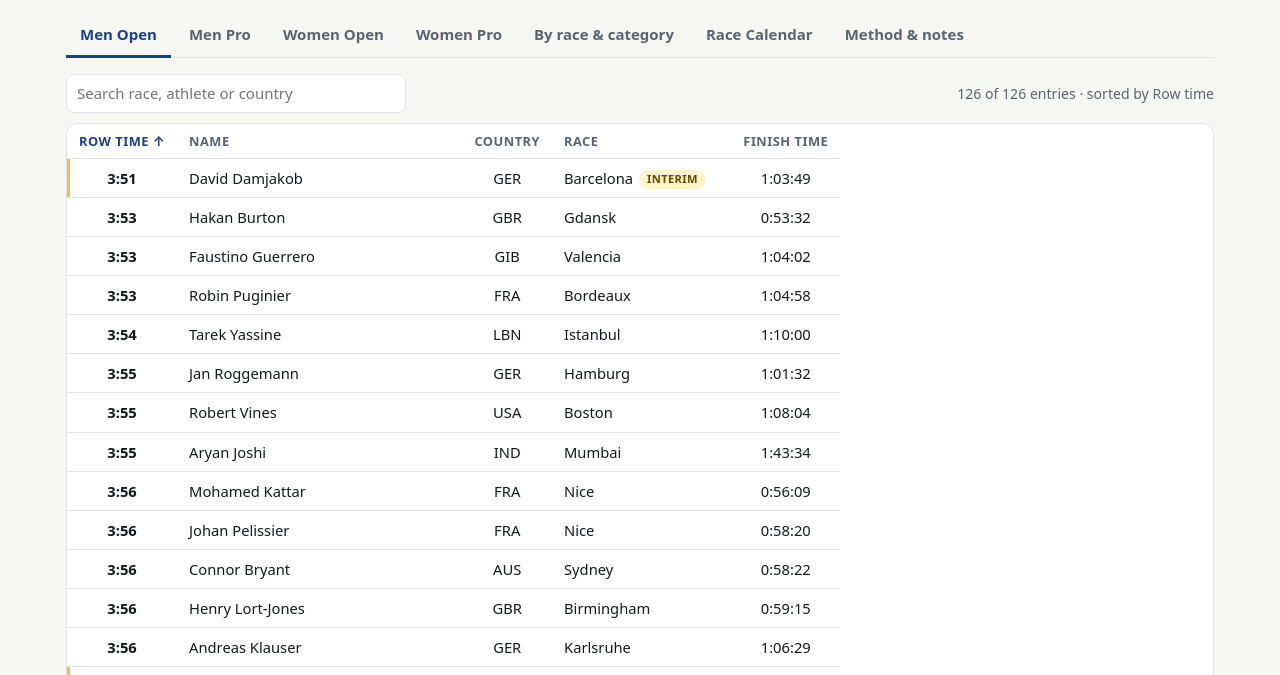
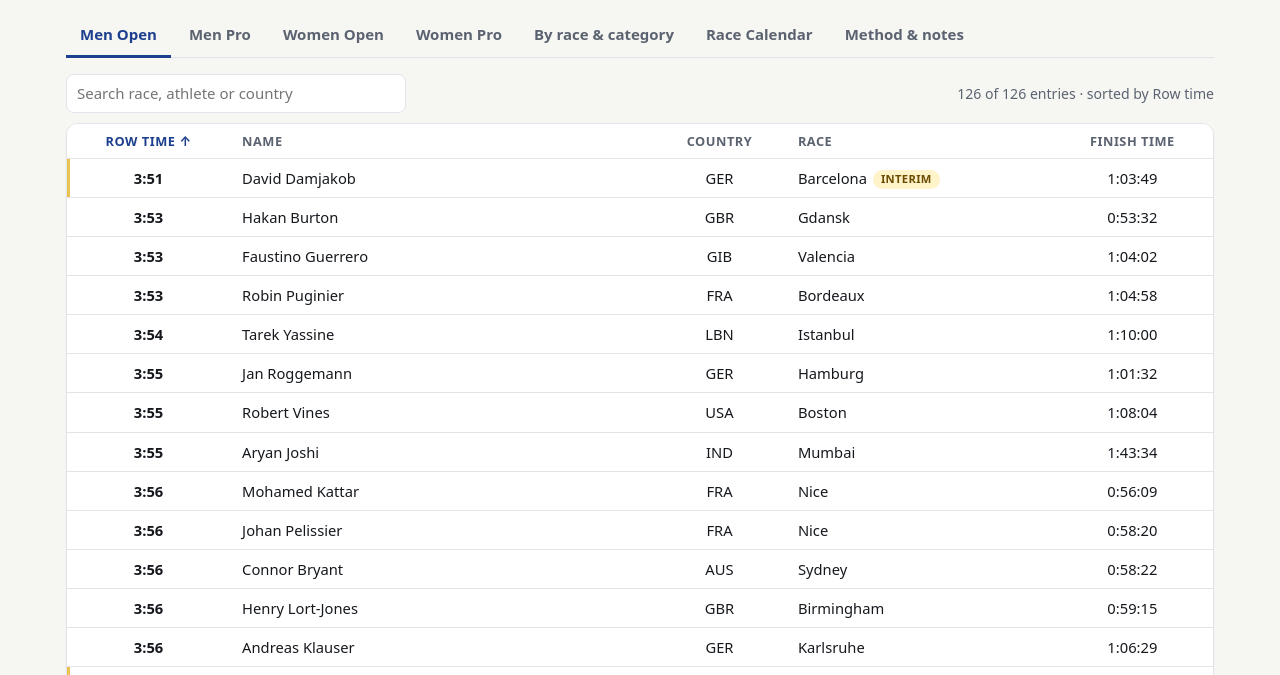
Before and after one commit to davids-agentic-git/hyrox-season9-rowing, a plain HTML site: page index.html in a window 1280 px wide. Shown: the part 115-790 px from the top of the page. Drawn offline with Linux system fonts and the light colour scheme.

Commit message:
Show tables at full length instead of in scrollable boxes
The division tabs and the race calendar no longer sit in a fixed-height
scroll box; they render in full on the page, in the same style as the
By race & category tables.

Co-Authored-By: Claude Sonnet 5.5 <noreply@anthropic.com>

```diff
--- a/index.html
+++ b/index.html
@@ -47,7 +47,6 @@ h3 { font-size: 1rem; margin: 20px 0 6px; }
 .toolbar input[type=search] { flex: 1 1 220px; max-width: 340px; }
 .count { color: var(--muted); font-size: .88rem; margin-left: auto; }
 .tablewrap { background: var(--surface); border: 1px solid var(--line); border-radius: 12px; overflow: auto; box-shadow: var(--shadow); }
-.tablewrap.tall { max-height: 72vh; }
 table { border-collapse: collapse; width: 100%; font-size: .92rem; }
 th, td { padding: 8px 12px; text-align: left; border-bottom: 1px solid var(--line); vertical-align: top; }
 thead th { position: sticky; top: 0; background: var(--surface); z-index: 1; white-space: nowrap; font-size: .8rem; text-transform: uppercase; letter-spacing: .04em; color: var(--muted); box-shadow: inset 0 -1px 0 var(--line); border-bottom: 0; }
@@ -59,7 +58,6 @@ thead th[aria-sort="descending"] button::after { content: "\2193"; }
 tbody tr:hover { background: var(--row-hover); }
 tbody tr:last-child td { border-bottom: 0; }
 tr.live td:first-child { box-shadow: inset 3px 0 0 var(--warn-line); }
-table.compact { width: auto; min-width: min(100%, 760px); }
 .tnum { font-variant-numeric: tabular-nums; }
 td.num, th.num { font-variant-numeric: tabular-nums; text-align: right; white-space: nowrap; }
 td.center, th.center { text-align: center; }
@@ -87,7 +85,7 @@ footer { margin-top: 36px; padding-top: 16px; border-top: 1px solid var(--line);
 footer a, .prose a { color: var(--accent); }
 .downloads a { margin-right: 14px; white-space: nowrap; }
 @media (max-width: 860px) { .hide-md { display: none; } }
-@media (max-width: 620px) { .hide-sm { display: none; } th, td { padding: 7px 8px; } body { font-size: 14px; } .tablewrap.tall { max-height: 68vh; } }
+@media (max-width: 620px) { .hide-sm { display: none; } th, td { padding: 7px 8px; } body { font-size: 14px; } }
 @media print { .tabs, .toolbar, .pills { display: none; } .panel[hidden] { display: block; } .tablewrap { max-height: none; overflow: visible; } }
 </style>
 </head>
@@ -220,7 +218,7 @@ const DATA = {"asof":"2026-11-14","results":{"Men":[{"race":"Jakarta 2026","star
     var search = h("input", { type: "search", placeholder: "Search race, athlete or country", "aria-label": "Search " + label });
     var count = h("span", { "class": "count", "aria-live": "polite" });
     var thead = h("thead"), tbody = h("tbody");
-    var table = h("table", { "class": "compact" }, thead, tbody);
+    var table = h("table", null, thead, tbody);
     var headRow = h("tr");
     var ths = {};
     cols.forEach(function (c) {
@@ -233,7 +231,7 @@ const DATA = {"asof":"2026-11-14","results":{"Men":[{"race":"Jakarta 2026","star
     var empties = D.empty[div];
     var msg = empties.length ? h("p", { "class": "note" }, "Not shown: " + groupEmpties(empties) + ".") : null;
     panel.appendChild(h("div", { "class": "toolbar" }, search, count));
-    panel.appendChild(h("div", { "class": "tablewrap tall" }, table));
+    panel.appendChild(h("div", { "class": "tablewrap" }, table));
     if (msg) panel.appendChild(msg);
     panel.appendChild(h("p", { "class": "note" }, "Each race contributes its 3 fastest row times. Yellow marker = race weekend in progress (interim). Click a column heading to re-sort."));
 
@@ -352,7 +350,7 @@ const DATA = {"asof":"2026-11-14","results":{"Men":[{"race":"Jakarta 2026","star
     var heads = ["#", "Race", "City", "Country", "Venue", "Start", "End", "Status", "Rowing results"];
     var table = h("table", null, h("thead", null, h("tr", null, heads.map(function (x, i) { return h("th", { scope: "col", "class": i === 0 ? "num" : (i === 4 ? "hide-md" : (i === 2 || i === 3 ? "hide-sm" : false)) }, x); }))), tbody);
     panel.appendChild(h("div", { "class": "toolbar" }, search, sel, count));
-    panel.appendChild(h("div", { "class": "tablewrap tall" }, table));
+    panel.appendChild(h("div", { "class": "tablewrap" }, table));
     panel.appendChild(h("p", { "class": "note" }, "Dates are the race weekend (first to last day). Status is as of the data date."));
     function stBadge(s) {
       if (s.indexOf("Live") === 0) return badge("Live", "live");
```
